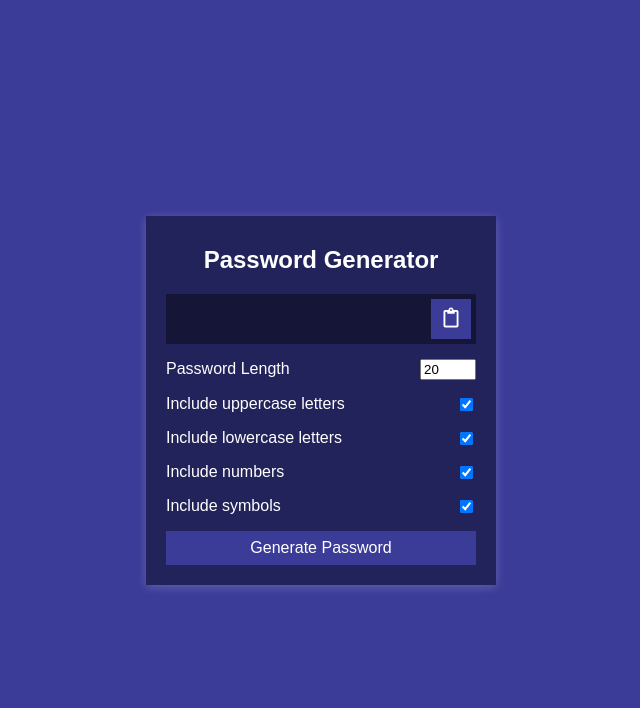
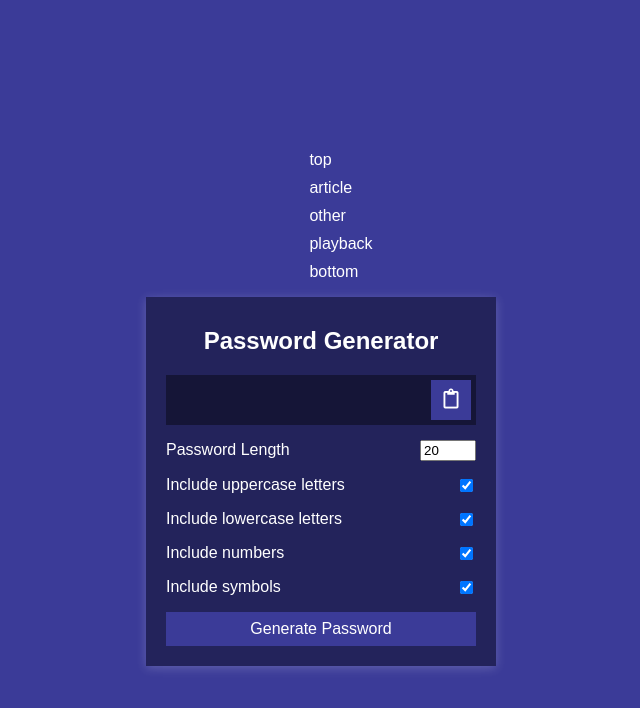
Before and after one commit to GUPTAASHISH683/Password-Generator, a plain HTML site: page index.html in a window 1280 px wide. Shown: the whole page, without its empty margins (319-959 px from the left). Drawn offline with Linux system fonts and the light colour scheme; a web font is replaced by a local one.

Commit message:
Update index.html

```diff
--- a/index.html
+++ b/index.html
@@ -13,8 +13,20 @@ j=d.createElement(s),dl=l!='dataLayer'?'&l='+l:'';j.async=true;j.src=
 'https://www.googletagmanager.com/gtm.js?id='+i+dl;f.parentNode.insertBefore(j,f);
 })(window,document,'script','dataLayer','GTM-WQFPGR83');</script>
 <!-- End Google Tag Manager -->
+<style>
+  li{list-style-type: none;margin-top: 10px;}
+</style>
   </head>
   <body>
+    <div class="wrapper">
+      <ul>
+        <li data-name="top" class="btn-large">top</li>
+        <li data-name="article" class="btn-large">article</li>
+        <li data-name="other" class="btn-large">other</li>
+        <li data-name="playback" class="btn-large">playback</li>
+        <li data-name="bottom" class="btn-large">bottom</li>
+      </ul>
+    </div>
     <div class="container">
       <h2>Password Generator</h2>
       <div class="result-container">
```
